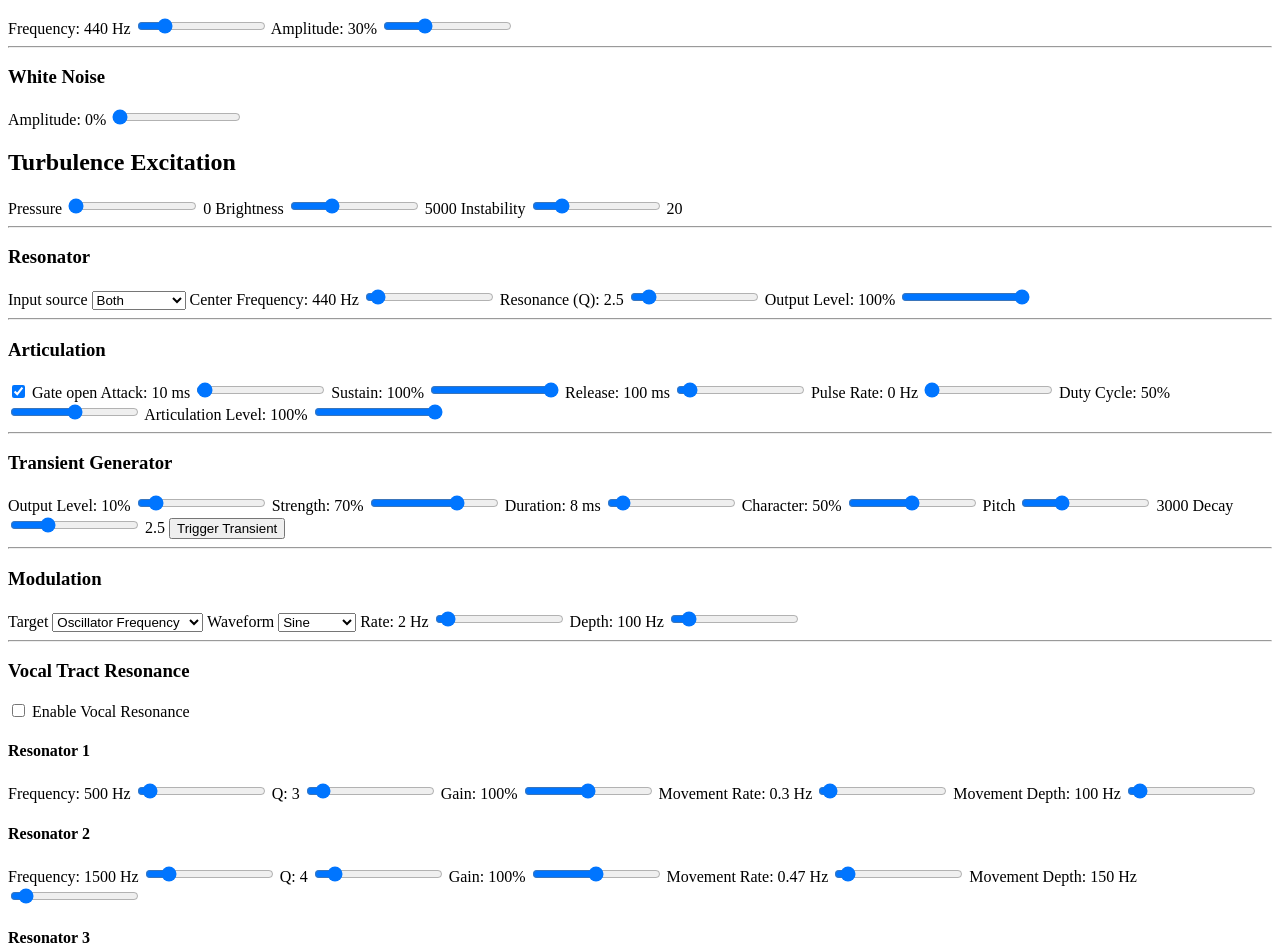
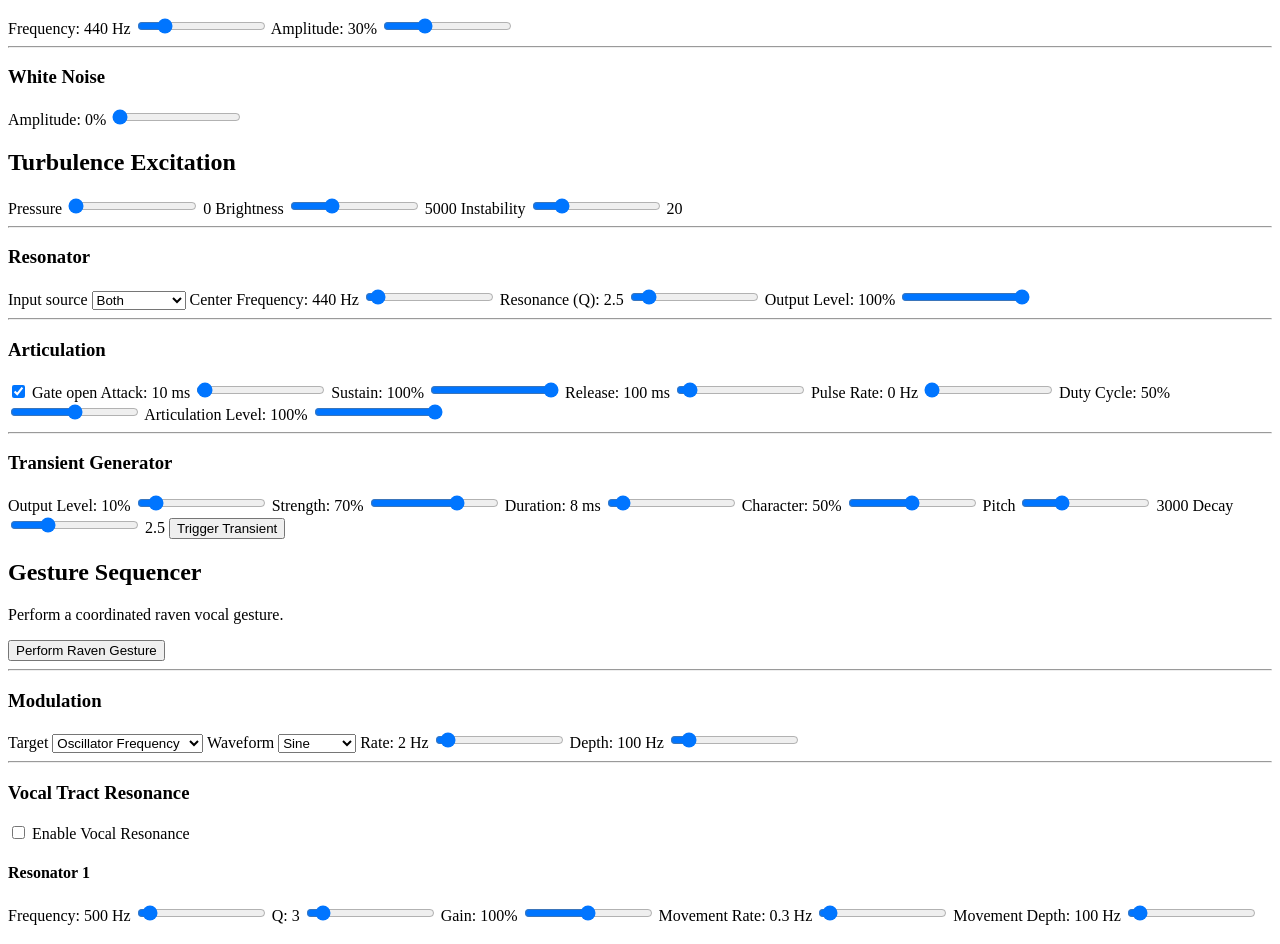
Before and after one commit to akseltrolden/raven-synth, a plain HTML site: page index.html in a window 1280 px wide. Shown: the part 152-1096 px from the top of the page. Drawn offline with Linux system fonts and the light colour scheme.

Commit message:
Update index.html

```diff
--- a/index.html
+++ b/index.html
@@ -161,7 +161,15 @@
   <span id="transientDecayValue">2.5</span>
 </label>
 <button id="triggerTransient">Trigger Transient</button>
+<section class="control-group">
+  <h2>Gesture Sequencer</h2>
 
+  <p>Perform a coordinated raven vocal gesture.</p>
+
+  <button id="performGesture">
+    Perform Raven Gesture
+  </button>
+</section>
 
 <hr>
 
```
